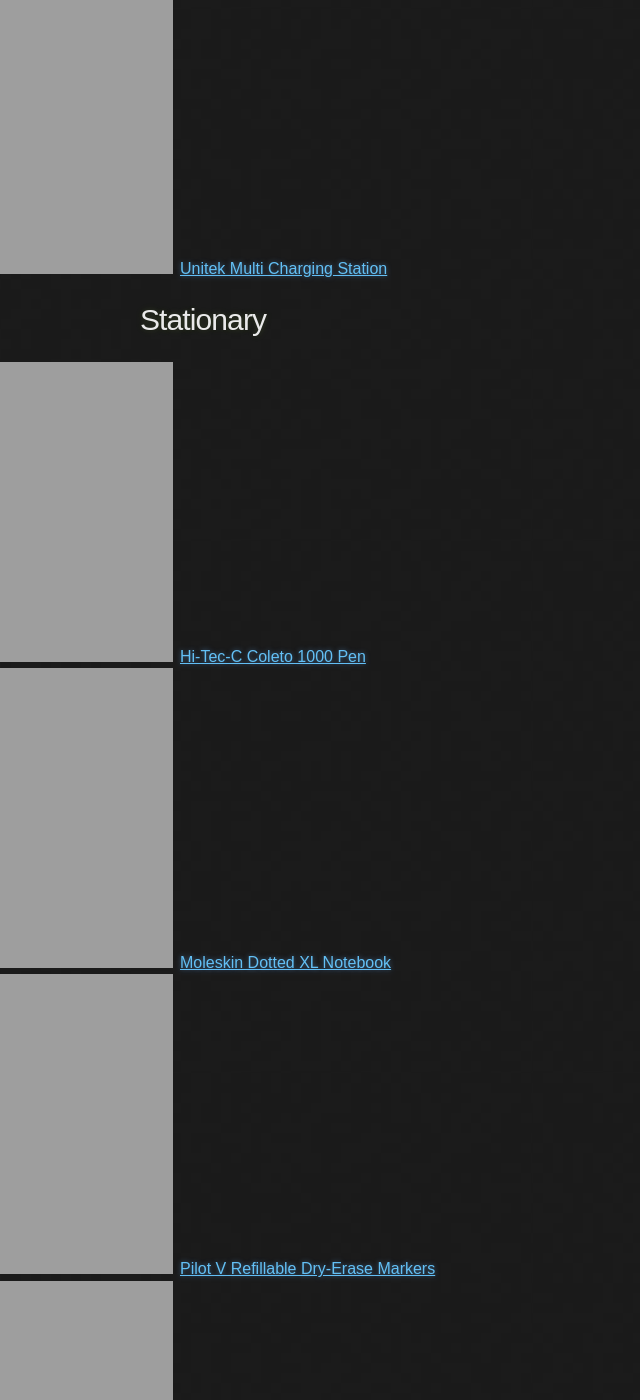
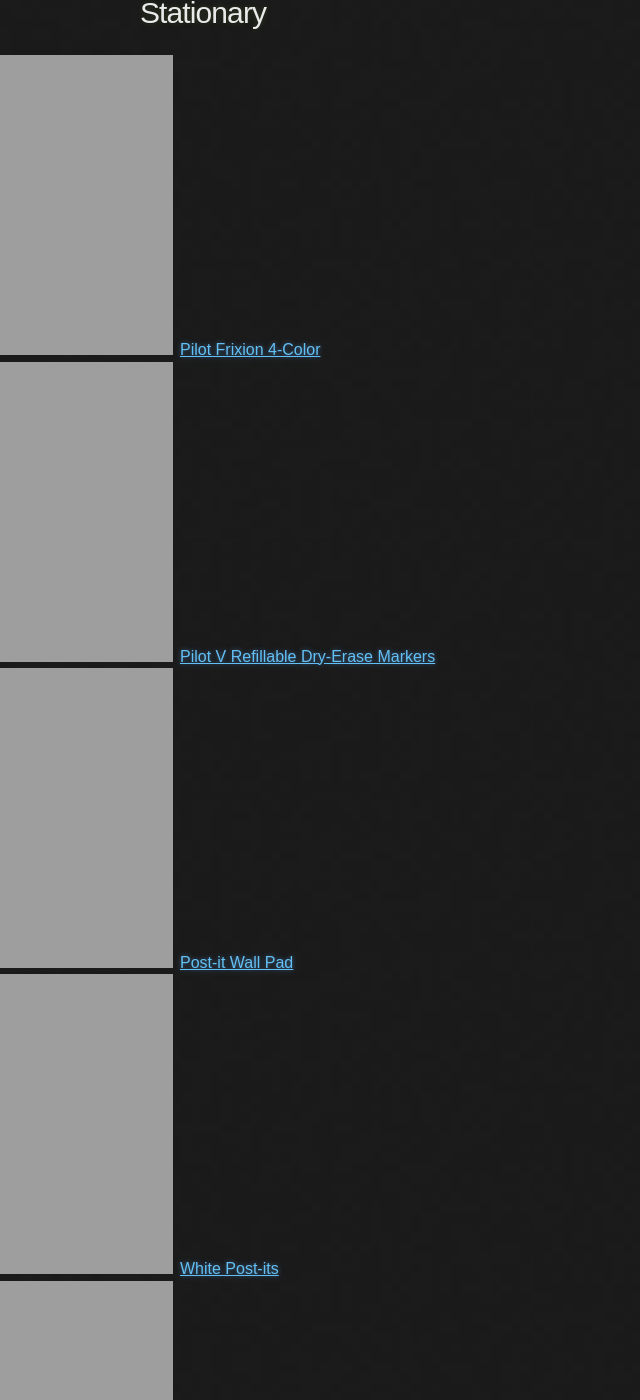
Before and after one commit to tocttou/hacker-blog, a Jekyll site: the page built from things.md, in a window 1280 px wide and 1400 px high, scrolled down 5312 px. Shown: the whole window, without its empty margins (0-640 px from the left). Built offline with Jekyll 4.4.1, drawn with Linux system fonts in a browser that asks for light colours; some of the changed text lies outside the part shown.

Commit message:
update resume and things

```diff
--- a/things.md
+++ b/things.md
@@ -24,12 +24,10 @@ Last updated: January 24th, 2021.
 * [Remarkable 2](https://remarkable.com/store/remarkable-2)
 * [Samsung T7 Portable 1TB SSD](https://smile.amazon.com/gp/product/B0874XN4D8/ref=ppx_yo_dt_b_asin_title_o02_s00?ie=UTF8&psc=1)
 * [Ultimate Hacking Keyboard](https://ultimatehackingkeyboard.com/product/uhk60)
-* [Unitek Multi Charging Station](https://smile.amazon.com/gp/product/B01AW9Z9ZE/ref=ppx_yo_dt_b_asin_title_o02_s00?ie=UTF8&psc=1)
 
 # Stationary
 
-* [Hi-Tec-C Coleto 1000 Pen](https://www.amazon.com/Pilot-Multi-Pen-Hi-Tec-C-Coleto-LHKC-1SC-S/dp/B00OCDNB34/ref=sr_1_2?dchild=1&keywords=coleto+4+pilot&qid=1593989412&sr=8-2&pldnSite=1)
-* [Moleskin Dotted XL Notebook](https://www.amazon.com/gp/product/B015NG44CU/ref=ppx_yo_dt_b_search_asin_title?ie=UTF8&psc=1&pldnSite=1)
+* [Pilot Frixion 4-Color](https://smile.amazon.com/Pilot-Frixion-Ball4-Ballpoint-LKFB-80EF-W/dp/B00IPD3KEM)
 * [Pilot V Refillable Dry-Erase Markers](https://www.amazon.com/gp/product/B003DC2MGC/ref=ppx_yo_dt_b_search_asin_title?ie=UTF8&psc=1&pldnSite=1)
 * [Post-it Wall Pad](https://smile.amazon.com/gp/product/B0000E2RGR/ref=ppx_yo_dt_b_asin_title_o00_s00?ie=UTF8&psc=1)
 * [White Post-its](https://www.amazon.com/gp/product/B008PAIC4S/ref=ppx_yo_dt_b_search_asin_title?ie=UTF8&psc=1&pldnSite=1)
```
Also changed, not shown: other parts of things.md (+9 -4 lines), 3 other files.
